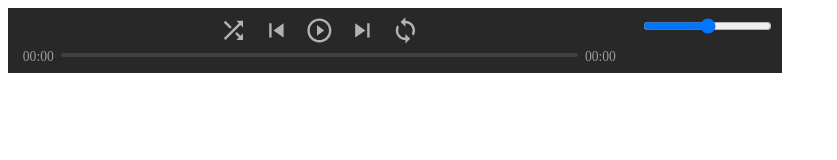
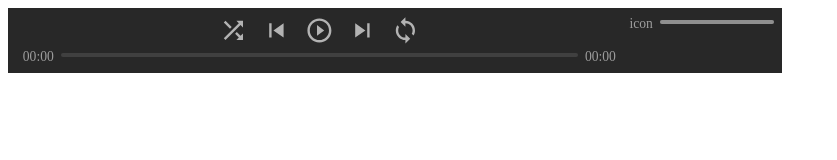
Before and after one commit to MdTeach/ReacMusicPlayer, a React (Create React App) app: page / in a window 1280 px wide. Shown: the top 160 px of the page, without its empty margins (0-837 px from the left). Built offline with nearby package versions, Linux system fonts and the light colour scheme.

Commit message:
Done with volume controls

```diff
--- a/src/music_player/progress_bar/ProgressBar.js
+++ b/src/music_player/progress_bar/ProgressBar.js
@@ -46,7 +46,7 @@ export default (props)=>{
             sliderBackGround.current.style.width = value + "%";
         }
     }
-    console.log("Re",currentTime)
+
     setProgress(currentTime)
     return(
         <div className="audio-progress">
--- a/src/music_player/volume_seeker/VolumeSeeker.css
+++ b/src/music_player/volume_seeker/VolumeSeeker.css
@@ -0,0 +1,75 @@
+.audio-progress{
+    display: flex;
+    width: 100%;
+}
+
+
+.slidecontainer{
+    width: 100%;
+}
+
+.progress-label{
+    padding-left: 0.5em;
+    padding-right: 0.5em;
+    color: #9d9d9d;
+    font-size: 0.85em;
+}
+
+/*For the seek bar*/
+/*
+ * Main
+ */
+ .progress{
+    margin: 0;
+    margin-top: 4px;
+    padding: 0;
+    width: 100%;
+    height: 4px;
+    position: relative;
+    cursor: pointer;
+    background-color: #404040;
+    border-radius: 1.1em;
+}
+
+.progress_btn,
+.progress_bg{
+    padding: 0;
+    border-radius: 1.1em;
+    position: absolute;
+    left: 0;
+}
+
+/*
+ * Seekber Circle Button
+ */
+.progress_btn{
+    margin: -4px 0 0 -2px;
+    height: 12px;
+    width: 12px;
+    background: #ffffff;
+    z-index: 2;
+    display: none;
+}
+
+.progress_btn:hover,
+.progress_btn:active{
+    background: #bbb;
+}
+
+/*
+ * Seekber Background
+ */
+.progress_bg{
+    margin: 0;
+    background-color: #8f8f8f;
+    height: 100%;
+    z-index: 1;
+}
+
+.progress:hover >.progress_bg{
+    background-color: #60bb56;
+}
+
+.progress:hover >.progress_btn{
+    display: inline;
+}
--- a/src/music_player/volume_seeker/VolumeSeeker.js
+++ b/src/music_player/volume_seeker/VolumeSeeker.js
@@ -1,9 +1,61 @@
-import React from 'react'
+import React,{
 
-export default ()=>{
+} from 'react'
+
+import './VolumeSeeker.css'
+
+//is the mouse down
+let isMouseDown = false;
+
+//get the position where user clicked in the progressbar
+const getPos =(e)=>{
+    const prefix = slider.current.getBoundingClientRect().left
+    const width = slider.current.getBoundingClientRect().width
+    const point_e = (parseInt((e.pageX - prefix)) / width) * 100;
+    return point_e;
+}
+
+//refrence to the html elments
+const slider = React.createRef()
+const sliderButton = React.createRef()
+const sliderBackGround = React.createRef()
+
+export default (props)=>{
+    let currentVolume = !!props.currentVolume ? props.currentVolume*100 :50
+
+    //set new value from the mouse ip
+    const setProgressFromMouse = (event)=>{
+        if(isMouseDown){
+            const value = getPos(event)
+            props.updateCurrentVolume(value/100)
+        }
+    }
+
+    //set the new value to the progress bar
+    const setProgress = (value)=>{
+        if(sliderButton.current){
+            sliderButton.current.style.left = value + "%";
+            sliderBackGround.current.style.width = value + "%";
+        }
+    }
+
+    console.log("Vol Re",currentVolume)
+    setProgress(currentVolume)
     return(
-        <div className="volume-seeker">
-            <input id="volume" min="0" max="1" step="0.1" type="range"/>
+        <div className="audio-progress">
+            <div className="progress-label"> icon </div>
+            <div className="slidecontainer">
+                <div className="progress"
+                    ref={slider}
+                    // onMouseOver={(e)=>{change(e,isMouseDown)}}
+                    onMouseDown={(e)=>{isMouseDown = true;setProgressFromMouse(e)}}
+                    onMouseUp={()=>{isMouseDown = false;}}
+                    onMouseOver={(e)=>{setProgressFromMouse(e)}}
+                >
+                    <div className="progress_btn" ref={sliderButton}></div>
+                    <div className="progress_bg" ref={sliderBackGround}> </div>
+                </div>
+            </div>
         </div>
     )
 }
--- a/src/music_player/wrapper/Wrapper.js
+++ b/src/music_player/wrapper/Wrapper.js
@@ -15,6 +15,8 @@ const audio = new Audio(url)
 export default ()=>{
 
     const [currentTime,setCurrentTime] = useState(0)
+    const [currentVolume,setCurrentVolume] = useState(0);
+
     const handlePlayPause = ()=>{if(audio.paused){audio.play()}else{audio.pause()}}
 
     const updateCurrentTime = (newTime) =>{
@@ -22,18 +24,25 @@ export default ()=>{
         setCurrentTime(audio.currentTime);
     }
 
+    const updateCurrentVolume = (newVolume)=>{
+        //volume = (0,1)
+        let vol = (newVolume >1 || newVolume < 0) ? 0.5 : newVolume;
+        audio.volume = vol
+        setCurrentVolume(audio.volume)
+    }
+
     useEffect(() => {
         //audio.play()
 
         //set the current time
         setCurrentTime(audio.currentTime)
+        setCurrentVolume(audio.volume)
 
         //add listener to the get update of each second
         audio.addEventListener("timeupdate",(e)=>{
             let newTime  = e.currentTarget.currentTime;
             setCurrentTime(newTime)
         });
-
     },[0]);
 
     return(
@@ -47,7 +56,7 @@ export default ()=>{
                 </div>
             </div>
             <div className="right-part">
-                <VolumeSeeker/>
+                <VolumeSeeker currentVolume={currentVolume}  updateCurrentVolume={updateCurrentVolume}/>
             </div>
         </div>
     )
```
